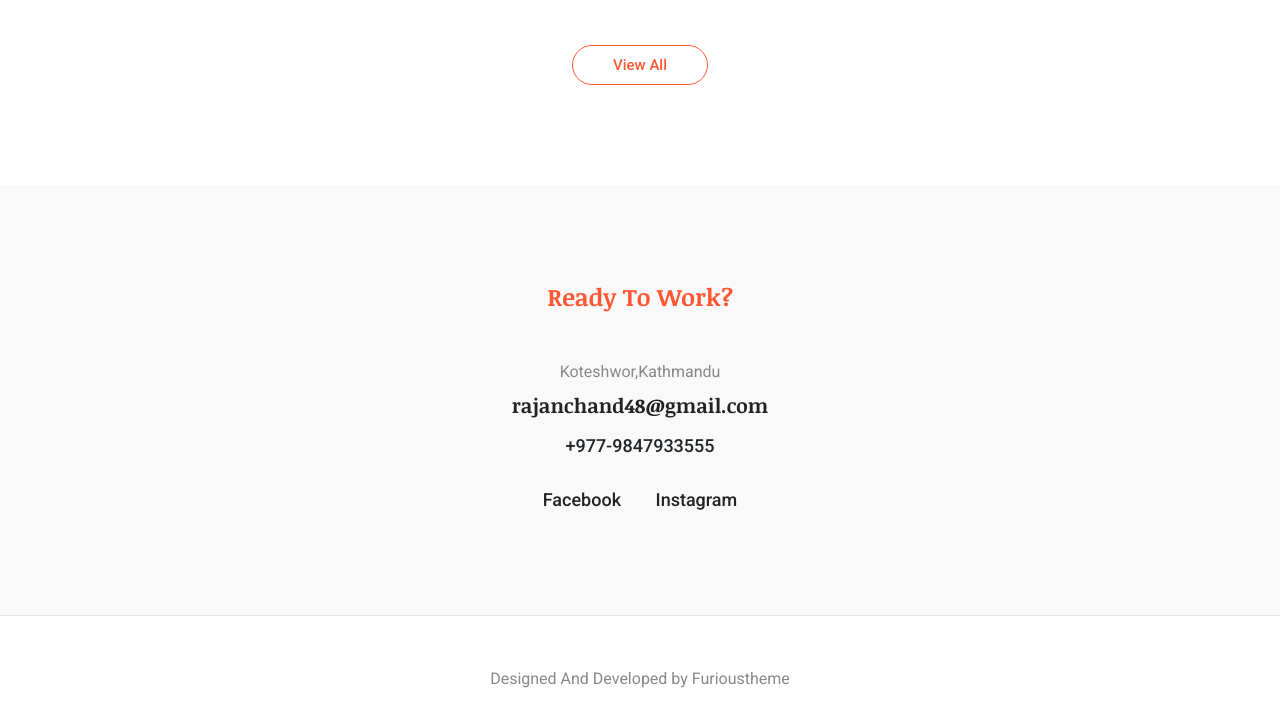
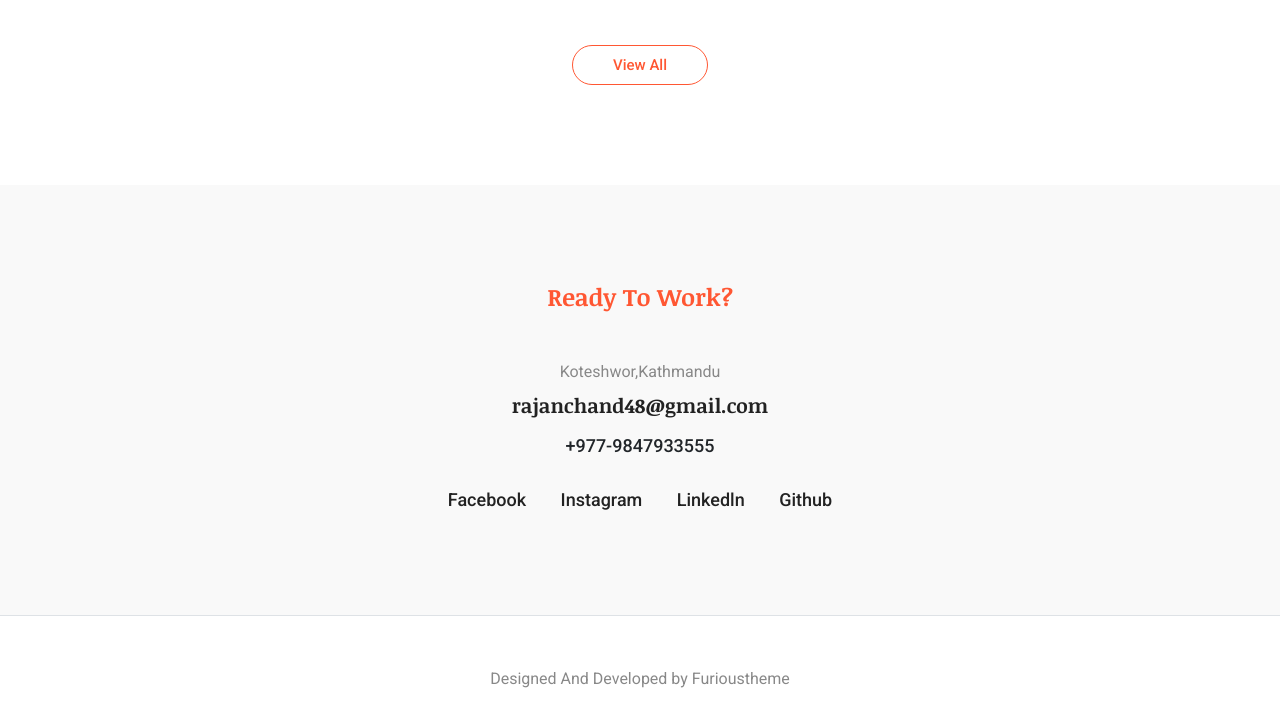
Before and after one commit to rajanchand/rajan-chand, a plain HTML site: page index.html in a window 1280 px wide. Shown: the part 4940-5666 px from the top of the page. Drawn offline with Linux system fonts and the light colour scheme; files whose address does not match are found by name.

Commit message:
Update index.html

```diff
--- a/index.html
+++ b/index.html
@@ -528,6 +528,8 @@
           <ul class="list-inline">
             <li class="list-inline-item"><a href="https://www.facebook.com/rajanprakash.chandthakuri/">Facebook</a></li>
             <li class="list-inline-item"><a href="https://www.instagram.com/rajanprakashchand/">Instagram</a></li>
+            <li class="list-inline-item"><a href="https://www.linkedin.com/in/rajanprakashchand/">Linkedln</a></li>
+             <li class="list-inline-item"><a href="https://github.com/rajanchand">Github</a></li>
           </ul>
         </div>
       </div>
```
